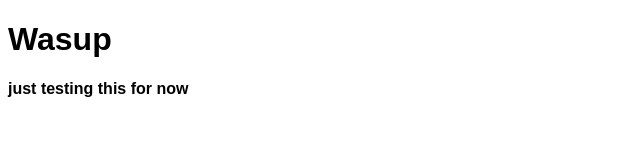
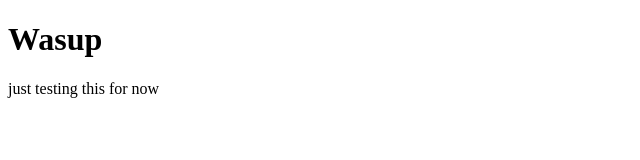
Before and after one commit to RektNoSweat/RektNoSweat_page, a plain HTML site: page main.html in a window 1280 px wide. Shown: the whole page, without its empty margins (0-640 px from the left). Drawn offline with Linux system fonts and the light colour scheme.

Commit message:
main.html

```diff
--- a/main.html
+++ b/main.html
@@ -6,11 +6,6 @@
     <title>RektNoSweat's Page</title>
     <style>
         /* CSS styles */
-        body {
-            font-family: Arial, sans-serif;
-            font-size: 16px;
-            font-weight: bold;
-        }
     </style>
 </head>
 <body>
```
